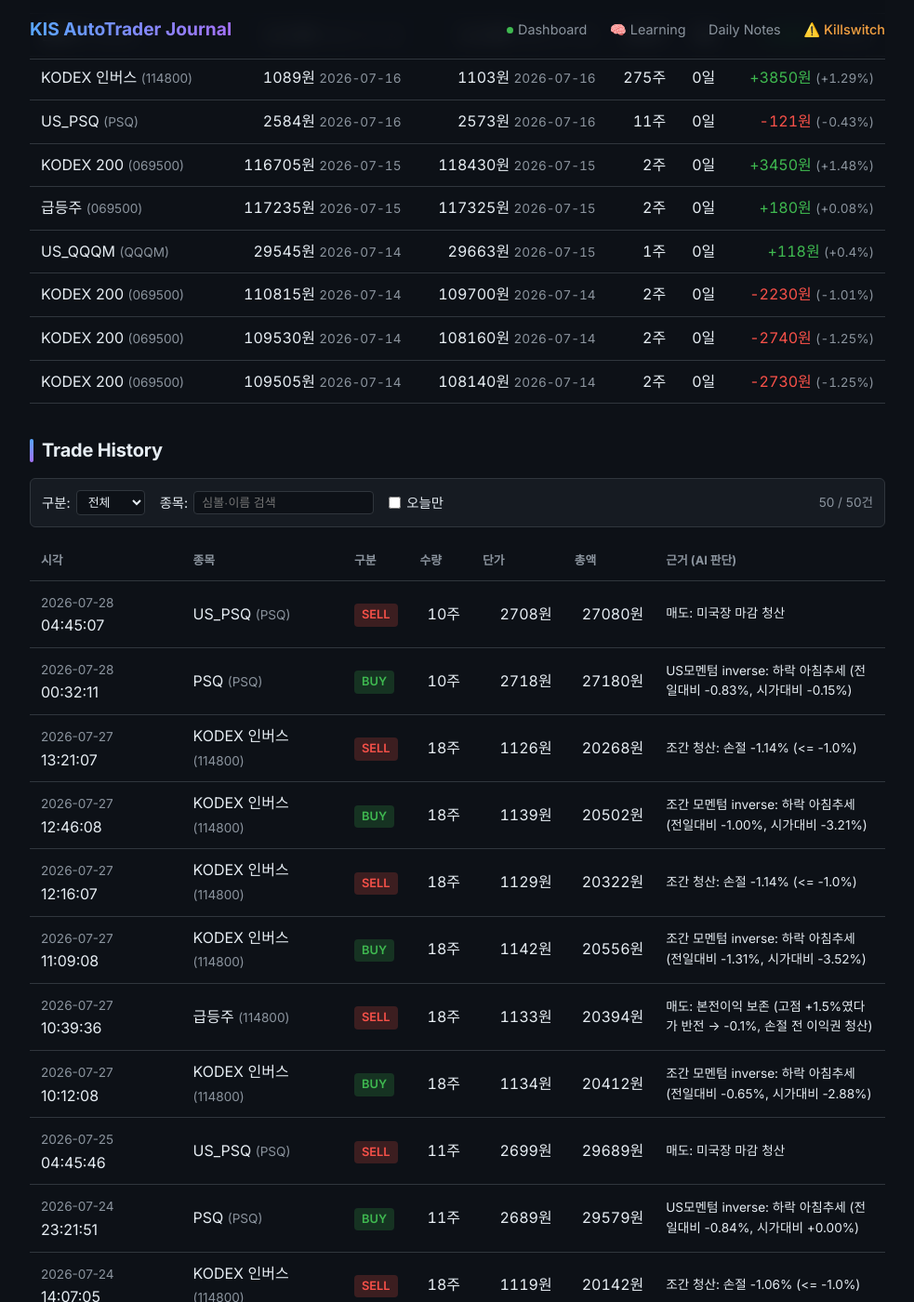
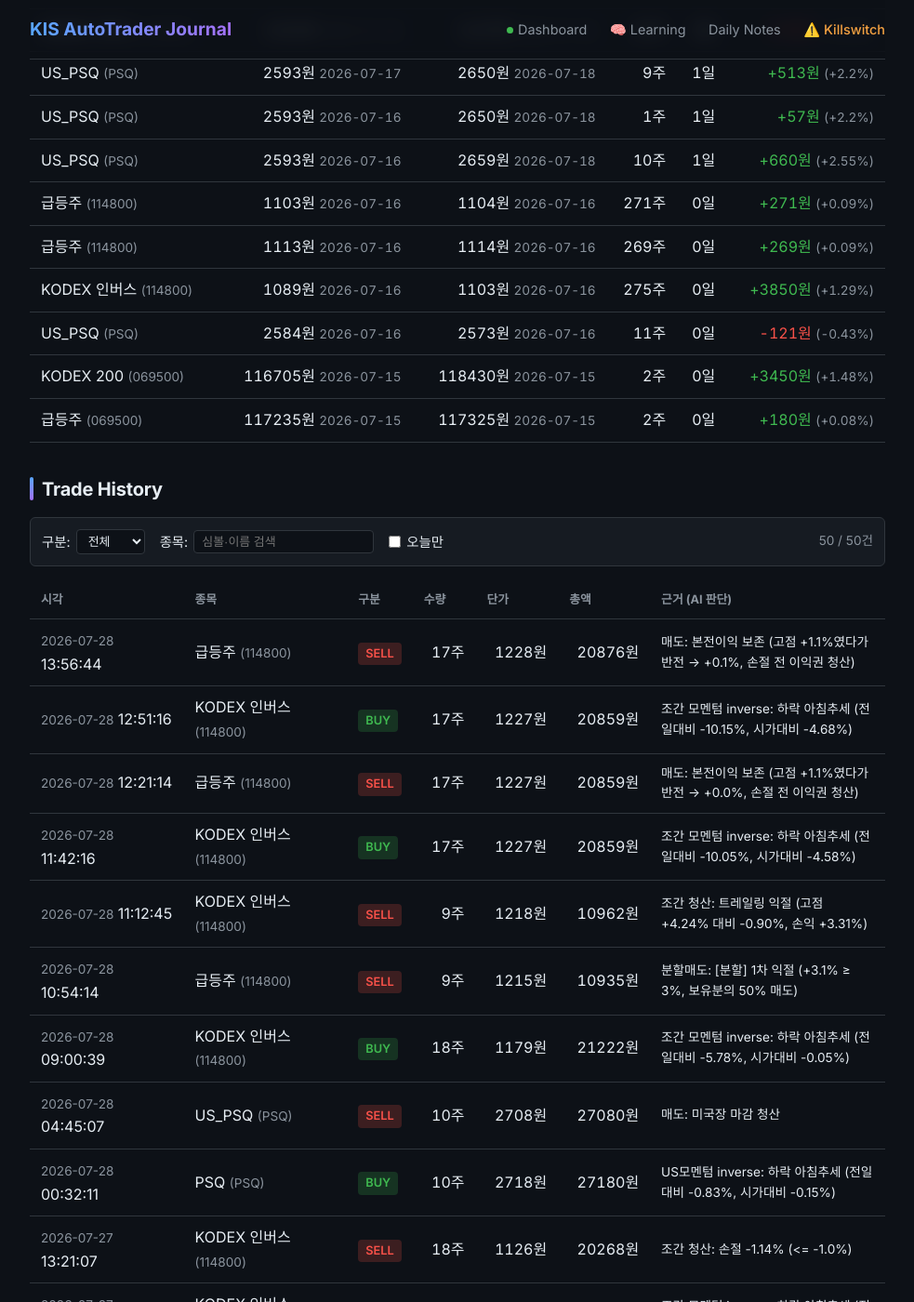
Before and after one commit to BudongJW/kis-trading-journal, a Jekyll site: the page built from index.html, in a window 1280 px wide and 1400 px high, scrolled down 4296 px. Shown: the whole window at 93% size, without its empty margins (148-1131 px from the left). Built offline with Jekyll 4.4.1, drawn with Linux system fonts in a browser that asks for light colours; nearby versions of some CDN libraries; some of the changed text lies outside the part shown.

Commit message:
auto: portfolio update 14:33

```diff
--- a/_data/portfolio.json
+++ b/_data/portfolio.json
@@ -1,7 +1,7 @@
 {
-  "updated_at": "2026-07-28T07:04:38.090856",
+  "updated_at": "2026-07-28T14:33:14.809944",
   "initial_capital": 500000,
-  "cash": 872151,
+  "cash": 437491,
   "holdings": [],
   "reconcile": {
     "matched": 0,
@@ -17,101 +17,17 @@
     "set_by": ""
   },
   "holdings_value": 0,
-  "total_value": 871629,
-  "total_pnl": -2680,
-  "total_pnl_pct": -0.31,
-  "realized_pnl": -2680,
+  "total_value": 437609,
+  "total_pnl": -1988,
+  "total_pnl_pct": -0.45,
+  "realized_pnl": -1988,
   "unrealized_pnl": 0,
-  "total_trades": 159,
-  "completed_trades": 84,
-  "winning_trades": 46,
+  "total_trades": 166,
+  "completed_trades": 88,
+  "winning_trades": 49,
   "losing_trades": 37,
-  "win_rate": 54.8,
+  "win_rate": 55.7,
   "trades": [
-    {
-      "timestamp": "2026-07-14T23:27:03",
-      "date": "2026-07-14",
-      "time": "23:27:03",
-      "symbol": "QQQM",
-      "name": "QQQM",
-      "side": "buy",
-      "qty": 1,
-      "price": 29545,
-      "amount": 29545,
-      "reason": "US모멘텀 long: 상승 아침추세 (전일대비 +0.82%, 시가대비 +0.14%)"
-    },
-    {
-      "timestamp": "2026-07-15T04:45:59",
-      "date": "2026-07-15",
-      "time": "04:45:59",
-      "symbol": "QQQM",
-      "name": "US_QQQM",
-      "side": "sell",
-      "qty": 1,
-      "price": 29663,
-      "amount": 29663,
-      "reason": "매도: 미국장 마감 청산"
-    },
-    {
-      "timestamp": "2026-07-15T09:00:41",
-      "date": "2026-07-15",
-      "time": "09:00:41",
-      "symbol": "069500",
-      "name": "KODEX 200",
-      "side": "buy",
-      "qty": 2,
-      "price": 117235,
-      "amount": 234470,
-      "reason": "조간 모멘텀 long: 상승 아침추세 (전일대비 +6.85%, 시가대비 +0.56%)"
-    },
-    {
-      "timestamp": "2026-07-15T09:36:08",
-      "date": "2026-07-15",
-      "time": "09:36:08",
-      "symbol": "069500",
-      "name": "급등주",
-      "side": "sell",
-      "qty": 2,
-      "price": 117325,
-      "amount": 234650,
-      "reason": "매도: 본전이익 보존 (고점 +0.8%였다가 반전 → +0.1%, 손절 전 이익권 청산)"
-    },
-    {
-      "timestamp": "2026-07-15T10:06:39",
-      "date": "2026-07-15",
-      "time": "10:06:39",
-      "symbol": "069500",
-      "name": "KODEX 200",
-      "side": "buy",
-      "qty": 2,
-      "price": 116705,
-      "amount": 233410,
-      "reason": "조간 모멘텀 long: 상승 아침추세 (전일대비 +6.37%, 시가대비 +0.10%)"
-    },
-    {
-      "timestamp": "2026-07-15T13:55:09",
-      "date": "2026-07-15",
-      "time": "13:55:09",
-      "symbol": "069500",
-      "name": "KODEX 200",
-      "side": "sell",
-      "qty": 2,
-      "price": 118430,
-      "amount": 236860,
-      "reason": "조간 청산: 트레일링 익절 (고점 +2.36% 대비 -0.86%, 손익 +1.48%)"
-    },
-    {
-      "timestamp": "2026-07-16T00:23:41",
-      "date": "2026-07-16",
-      "time": "00:23:41",
-      "symbol": "PSQ",
-      "name": "PSQ",
-      "side": "buy",
-      "qty": 11,
-      "price": 2584,
-      "amount": 28424,
-      "reason": "US모멘텀 inverse: 하락 아침추세 (전일대비 -0.81%, 시가대비 -0.25%)"
-    },
     {
       "timestamp": "2026-07-16T04:45:38",
       "date": "2026-07-16",
@@ -627,65 +543,93 @@
       "price": 2708,
       "amount": 27080,
       "reason": "매도: 미국장 마감 청산"
+    },
+    {
+      "timestamp": "2026-07-28T09:00:39",
+      "date": "2026-07-28",
+      "time": "09:00:39",
+      "symbol": "114800",
+      "name": "KODEX 인버스",
+      "side": "buy",
+      "qty": 18,
+      "price": 1179,
+      "amount": 21222,
+      "reason": "조간 모멘텀 inverse: 하락 아침추세 (전일대비 -5.78%, 시가대비 -0.05%)"
+    },
+    {
+      "timestamp": "2026-07-28T10:54:14",
+      "date": "2026-07-28",
+      "time": "10:54:14",
+      "symbol": "114800",
+      "name": "급등주",
+      "side": "sell",
+      "qty": 9,
+      "price": 1215,
+      "amount": 10935,
+      "reason": "분할매도: [분할] 1차 익절 (+3.1% ≥ 3%, 보유분의 50% 매도)"
+    },
+    {
+      "timestamp": "2026-07-28T11:12:45",
+      "date": "2026-07-28",
+      "time": "11:12:45",
+      "symbol": "114800",
+      "name": "KODEX 인버스",
+      "side": "sell",
+      "qty": 9,
+      "price": 1218,
+      "amount": 10962,
+      "reason": "조간 청산: 트레일링 익절 (고점 +4.24% 대비 -0.90%, 손익 +3.31%)"
+    },
+    {
+      "timestamp": "2026-07-28T11:42:16",
+      "date": "2026-07-28",
+      "time": "11:42:16",
+      "symbol": "114800",
+      "name": "KODEX 인버스",
+      "side": "buy",
+      "qty": 17,
+      "price": 1227,
+      "amount": 20859,
+      "reason": "조간 모멘텀 inverse: 하락 아침추세 (전일대비 -10.05%, 시가대비 -4.58%)"
+    },
+    {
+      "timestamp": "2026-07-28T12:21:14",
+      "date": "2026-07-28",
+      "time": "12:21:14",
+      "symbol": "114800",
+      "name": "급등주",
+      "side": "sell",
+      "qty": 17,
+      "price": 1227,
+      "amount": 20859,
+      "reason": "매도: 본전이익 보존 (고점 +1.1%였다가 반전 → +0.0%, 손절 전 이익권 청산)"
+    },
+    {
+      "timestamp": "2026-07-28T12:51:16",
+      "date": "2026-07-28",
+      "time": "12:51:16",
+      "symbol": "114800",
+      "name": "KODEX 인버스",
+      "side": "buy",
+      "qty": 17,
+      "price": 1227,
+      "amount": 20859,
+      "reason": "조간 모멘텀 inverse: 하락 아침추세 (전일대비 -10.15%, 시가대비 -4.68%)"
+    },
+    {
+      "timestamp": "2026-07-28T13:56:44",
+      "date": "2026-07-28",
+      "time": "13:56:44",
+      "symbol": "114800",
+      "name": "급등주",
+      "side": "sell",
+      "qty": 17,
+      "price": 1228,
+      "amount": 20876,
+      "reason": "매도: 본전이익 보존 (고점 +1.1%였다가 반전 → +0.1%, 손절 전 이익권 청산)"
     }
   ],
   "realized": [
-    {
-      "symbol": "069500",
-      "name": "KODEX 200",
-      "buy_date": "2026-07-14",
-      "buy_time": "09:01:10",
-      "buy_price": 109505,
-      "sell_date": "2026-07-14",
-      "sell_time": "09:03:10",
-      "sell_price": 108140,
-      "qty": 2,
-      "pnl": -2730,
-      "pnl_pct": -1.25,
-      "hold_days": 0
-    },
-    {
-      "symbol": "069500",
-      "name": "KODEX 200",
-      "buy_date": "2026-07-14",
-      "buy_time": "09:33:40",
-      "buy_price": 109530,
-      "sell_date": "2026-07-14",
-      "sell_time": "09:41:40",
-      "sell_price": 108160,
-      "qty": 2,
-      "pnl": -2740,
-      "pnl_pct": -1.25,
-      "hold_days": 0
-    },
-    {
-      "symbol": "069500",
-      "name": "KODEX 200",
-      "buy_date": "2026-07-14",
-      "buy_time": "10:11:10",
-      "buy_price": 110815,
-      "sell_date": "2026-07-14",
-      "sell_time": "10:35:41",
-      "sell_price": 109700,
-      "qty": 2,
-      "pnl": -2230,
-      "pnl_pct": -1.01,
-      "hold_days": 0
-    },
-    {
-      "symbol": "QQQM",
-      "name": "US_QQQM",
-      "buy_date": "2026-07-14",
-      "buy_time": "23:27:03",
-      "buy_price": 29545,
-      "sell_date": "2026-07-15",
-      "sell_time": "04:45:59",
-      "sell_price": 29663,
-      "qty": 1,
-      "pnl": 118,
-      "pnl_pct": 0.4,
-      "hold_days": 0
-    },
     {
       "symbol": "069500",
       "name": "급등주",
@@ -1049,51 +993,118 @@
       "pnl": 190,
       "pnl_pct": 0.71,
       "hold_days": 3
+    },
+    {
+      "symbol": "114800",
+      "name": "급등주",
+      "buy_date": "2026-07-28",
+      "buy_time": "09:00:39",
+      "buy_price": 1179,
+      "sell_date": "2026-07-28",
+      "sell_time": "10:54:14",
+      "sell_price": 1215,
+      "qty": 9,
+      "pnl": 324,
+      "pnl_pct": 3.05,
+      "hold_days": 0
+    },
+    {
+      "symbol": "114800",
+      "name": "KODEX 인버스",
+      "buy_date": "2026-07-28",
+      "buy_time": "09:00:39",
+      "buy_price": 1179,
+      "sell_date": "2026-07-28",
+      "sell_time": "11:12:45",
+      "sell_price": 1218,
+      "qty": 9,
+      "pnl": 351,
+      "pnl_pct": 3.31,
+      "hold_days": 0
+    },
+    {
+      "symbol": "114800",
+      "name": "급등주",
+      "buy_date": "2026-07-28",
+      "buy_time": "11:42:16",
+      "buy_price": 1227,
+      "sell_date": "2026-07-28",
+      "sell_time": "12:21:14",
+      "sell_price": 1227,
+      "qty": 17,
+      "pnl": 0,
+      "pnl_pct": 0.0,
+      "hold_days": 0
+    },
+    {
+      "symbol": "114800",
+      "name": "급등주",
+      "buy_date": "2026-07-28",
+      "buy_time": "12:51:16",
+      "buy_price": 1227,
+      "sell_date": "2026-07-28",
+      "sell_time": "13:56:44",
+      "sell_price": 1228,
+      "qty": 17,
+      "pnl": 17,
+      "pnl_pct": 0.08,
+      "hold_days": 0
     }
   ],
   "rejected_orders": [],
   "today_summary": {
     "date": "2026-07-28",
-    "buys": 1,
-    "sells": 1,
-    "completed_round_trips": 1,
-    "buy_notional": 27180,
-    "sell_notional": 27080,
-    "fees": 136,
-    "taxes": 0,
-    "total_cost": 136,
-    "realized_pnl_gross": 190,
-    "realized_pnl_net": 54,
+    "buys": 4,
+    "sells": 5,
+    "completed_round_trips": 5,
+    "buy_notional": 90120,
+    "sell_notional": 90712,
+    "fees": 155,
+    "taxes": 146,
+    "total_cost": 301,
+    "realized_pnl_gross": 882,
+    "realized_pnl_net": 581,
     "best_trade": {
-      "symbol": "PSQ",
-      "name": "US_PSQ",
-      "pnl": 190,
-      "pnl_pct": 0.71
+      "symbol": "114800",
+      "name": "KODEX 인버스",
+      "pnl": 351,
+      "pnl_pct": 3.31
     },
     "worst_trade": {
-      "symbol": "PSQ",
-      "name": "US_PSQ",
-      "pnl": 190,
-      "pnl_pct": 0.71
+      "symbol": "114800",
+      "name": "급등주",
+      "pnl": 0,
+      "pnl_pct": 0.0
     }
   },
   "costs": {
-    "total_fees": 5852,
-    "total_taxes": 22187,
-    "total_cost": 28039,
-    "realized_pnl_gross": -2680,
-    "realized_pnl_net": -30719,
+    "total_fees": 5871,
+    "total_taxes": 22333,
+    "total_cost": 28204,
+    "realized_pnl_gross": -1988,
+    "realized_pnl_net": -30192,
     "tax_exemption_remaining_krw": 2500000
   },
   "performance": {
     "sharpe_ratio": -0.0,
     "max_drawdown_pct": -100.0,
-    "profit_factor": 0.96,
-    "avg_win_pct": 1.61,
+    "profit_factor": 0.97,
+    "avg_win_pct": 1.64,
     "avg_loss_pct": -1.71,
-    "total_return_pct": -0.54
+    "total_return_pct": -0.4
   },
-  "r_summary": {},
+  "r_summary": {
+    "total_trades": 2,
+    "avg_r": 0.01,
+    "median_r": 0.03,
+    "win_rate": 0.5,
+    "avg_win_r": 0.03,
+    "avg_loss_r": 0.0,
+    "expectancy_r": 0.01,
+    "best_r": 0.03,
+    "worst_r": 0.0,
+    "last_updated": "2026-07-28 13:56"
+  },
   "daily_history": [
     {
       "date": "2026-05-12",
@@ -1889,14 +1900,14 @@
     },
     {
       "date": "2026-07-28",
-      "total_value": 871629,
-      "cash": 872151,
-      "holdings_value": 0,
-      "day_pnl": 54,
-      "cumul_pnl": -2680,
-      "realized_pnl": -2680,
+      "total_value": 437609,
+      "cash": 437491,
+      "holdings_value": 0,
+      "day_pnl": 581,
+      "cumul_pnl": -1988,
+      "realized_pnl": -1988,
       "unrealized_pnl": 0,
-      "net_deposit": 374309,
+      "net_deposit": -60403,
       "regime": "sideways",
       "hmm_state": "sideways",
       "confidence": 0.3,
@@ -1911,7 +1922,7 @@
     "vol_percentile": 78.0,
     "overnight_gap": {
       "direction": "neutral",
-      "strength": 0.1,
+      "strength": 0.08,
       "action": "normal"
     },
     "strong_sectors": [
@@ -1977,9 +1988,9 @@
     ]
   },
   "risk": {
-    "kelly_f": 0.0916,
-    "drawdown_scale": 1.0,
-    "drawdown_reason": "정상 스케일링",
+    "kelly_f": 0.1215,
+    "drawdown_scale": 1.2,
+    "drawdown_reason": "3연속 수익 → 120% 확대",
     "stop_type": "ATR×1.5 동적",
     "trailing_type": "ATR×2.0 활성 → ATR×1.0 이탈"
   },
@@ -1992,19 +2003,9 @@
   },
   "us_session": {
     "enabled": true,
-    "cash_usd": 295.179861,
-    "positions": 1,
-    "holdings": [
-      {
-        "symbol": "PSQ",
-        "qty": 11,
-        "buy_price": 26.9415,
-        "current_price": 27.08,
-        "pnl_pct": 0.51,
-        "exchange": "AMEX",
-        "asset_type": "us_long"
-      }
-    ],
+    "cash_usd": 296.72744,
+    "positions": 0,
+    "holdings": [],
     "max_positions": 3,
     "budget_pct": 0.4,
     "regime_linked": true,
@@ -2059,8 +2060,8 @@
     },
     "overnight": {
       "direction": "neutral",
-      "nasdaq_change": -0.64,
-      "sp500_change": 0.05,
+      "nasdaq_change": -0.48,
+      "sp500_change": 0.0,
       "recommended_action": "normal"
     },
     "strong_sectors": [
@@ -2072,49 +2073,49 @@
     ],
     "lgbm": {
       "accuracy": 80.6,
-      "auc": 0.9133,
-      "n_samples": 180,
-      "trained_at": "2026-07-27T19:50:26.185280",
+      "auc": 0.9226,
+      "n_samples": 177,
+      "trained_at": "2026-07-28T07:33:34.559502",
       "top_features": [
         {
           "name": "momentum_accel_3d",
-          "importance": 329.6
+          "importance": 335.4
         },
         {
           "name": "body_ratio",
-          "importance": 200.3
+          "importance": 215.7
         },
         {
           "name": "ma60_ratio",
-          "importance": 197.1
+          "importance": 201.8
         },
         {
           "name": "upper_shadow",
-          "importance": 183.7
+          "importance": 187.5
         },
         {
           "name": "obv_slope_10",
-          "importance": 181.5
+          "importance": 184.8
         },
         {
           "name": "ret_3d",
-          "importance": 169.9
+          "importance": 173.4
         },
         {
           "name": "momentum_accel",
-          "importance": 160.6
+          "importance": 172.4
         },
         {
           "name": "di_plus",
-          "importance": 157.8
+          "importance": 159.7
         },
         {
           "name": "ret_10d",
-          "importance": 131.5
+          "importance": 133.4
         },
         {
           "name": "vol_ma5_ratio",
-          "importance": 118.8
+          "importance": 124.5
         }
       ]
     },
@@ -2171,10 +2172,10 @@
     "game": {
       "level": 9,
       "title": "베테랑",
-      "xp": 26053,
-      "xp_in_level": 5426,
+      "xp": 27188,
+      "xp_in_level": 6561,
       "xp_for_next": 8849,
-      "progress_pct": 61.3,
+      "progress_pct": 74.1,
       "achievements": [
         {
           "icon": "🎯",
@@ -2236,21 +2237,21 @@
         {
           "label": "승률",
           "icon": "📈",
-          "value": 55,
+          "value": 56,
           "suffix": "%",
-          "bar": 55
+          "bar": 56
         },
         {
           "label": "거래경험",
           "icon": "💼",
-          "value": 159,
+          "value": 166,
           "suffix": "건",
           "bar": null
         },
         {
           "label": "학습데이터",
           "icon": "📚",
-          "value": 180,
+          "value": 177,
           "suffix": "샘플",
           "bar": null
         }
@@ -2271,12 +2272,12 @@
     "size_mult": 0.6,
     "k_effective": 0.71,
     "allow_summary": "롱/인버스",
-    "briefing": "오늘 스탠스 신중(CAUTIOUS) · 레짐 CAUTION·신뢰도 30% · 美 오버나이트 neutral(-0.6%) · 고변동(78.0%ile) · 예산 40%·최대 2종목·허용 롱/인버스",
+    "briefing": "오늘 스탠스 신중(CAUTIOUS) · 레짐 CAUTION·신뢰도 30% · 美 오버나이트 neutral(-0.5%) · 고변동(78.0%ile) · 예산 40%·최대 2종목·허용 롱/인버스",
     "signals": {
       "regime": "CAUTION",
       "confidence": 0.3,
       "direction": "neutral",
-      "nasdaq_change": -0.64,
+      "nasdaq_change": -0.48,
       "high_vol": true,
       "vol_percentile": 78.0,
       "rapid_level": "NONE"
```
Also changed, not shown: state/trades.csv (+7 -0 lines).
